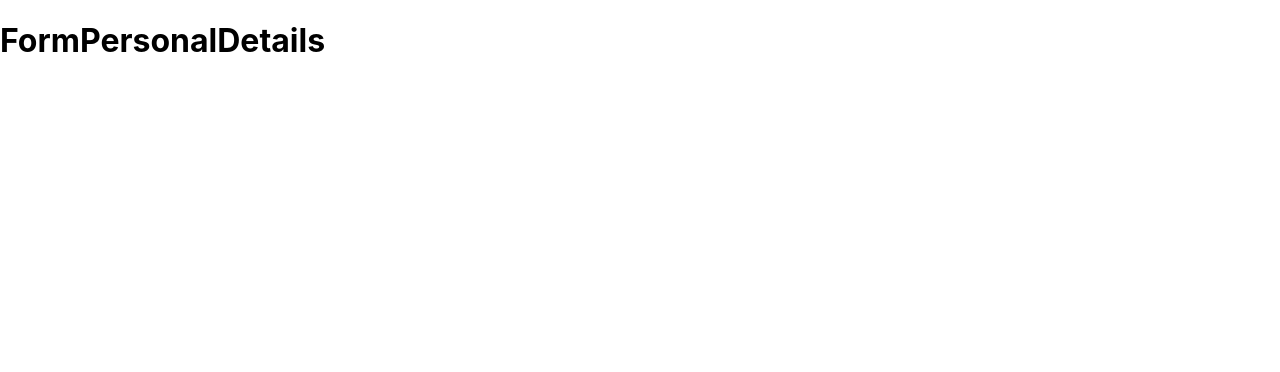
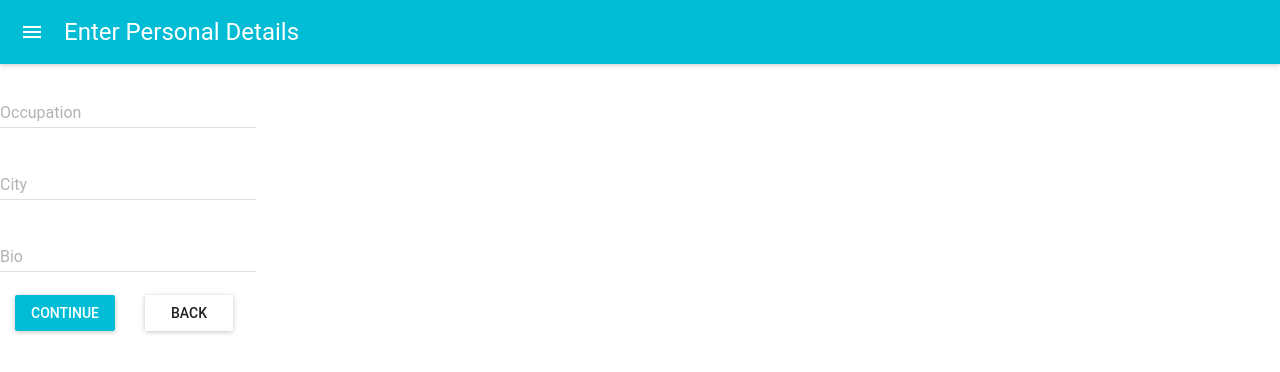
Before and after one commit to ekwon86/react-multi-step, a React (Create React App) app: page / in a window 1280 px wide. Both pictures are taken after a click on the button "CONTINUE". Shown: the top 372 px of the page. Built offline with nearby package versions, Linux system fonts and the light colour scheme.

Commit message:
added form personal details page

```diff
--- a/src/components/FormPersonalDetails.js
+++ b/src/components/FormPersonalDetails.js
@@ -0,0 +1,69 @@
+import React, { Component } from "react";
+import MuiThemeProvider from "material-ui/styles/MuiThemeProvider";
+import AppBar from "material-ui/AppBar";
+import TextField from "material-ui/TextField";
+import RaisedButton from "material-ui/RaisedButton";
+
+export class FormPersonalDetails extends Component {
+  continue = e => {
+    e.preventDefault();
+    this.props.nextStep();
+  };
+
+  back = e => {
+    e.preventDefault();
+    this.props.prevStep();
+  };
+
+  render() {
+    const { values, handleChange } = this.props;
+    return (
+      <MuiThemeProvider>
+        <React.Fragment>
+          <AppBar title="Enter Personal Details" />
+          <TextField
+            hintText="Enter Your First Name"
+            floatingLabelText="Occupation"
+            onChange={handleChange("occupation")}
+            defaultValue={values.occupation}
+          />
+          <br />
+          <TextField
+            hintText="Enter Your City"
+            floatingLabelText="City"
+            onChange={handleChange("city")}
+            defaultValue={values.city}
+          />
+          <br />
+          <TextField
+            hintText="Enter Your Bio"
+            floatingLabelText="Bio"
+            onChange={handleChange("bio")}
+            defaultValue={values.bio}
+          />
+          <br />
+          <RaisedButton
+            label="Continue"
+            primary={true}
+            style={styles.button}
+            onClick={this.continue}
+          />
+          <RaisedButton
+            label="Back"
+            primary={false}
+            style={styles.button}
+            onClick={this.back}
+          />
+        </React.Fragment>
+      </MuiThemeProvider>
+    );
+  }
+}
+
+const styles = {
+  button: {
+    margin: 15
+  }
+};
+
+export default FormPersonalDetails;
--- a/src/components/UserForm.js
+++ b/src/components/UserForm.js
@@ -1,5 +1,7 @@
+/* eslint-disable default-case */
 import React, { Component } from "react";
 import FormUserDetails from "./FormUserDetails";
+import FormPersonalDetails from "./FormPersonalDetails";
 
 export class UserForm extends Component {
   state = {
@@ -50,7 +52,14 @@
           />
         );
       case 2:
-        return <h1>FormPersonalDetails</h1>;
+        return (
+          <FormPersonalDetails
+            nextStep={this.nextStep}
+            prevStep={this.prevStep}
+            handleChange={this.handlechange}
+            values={values}
+          />
+        );
       case 3:
         return <h1>Confirm</h1>;
       case 4:
```
